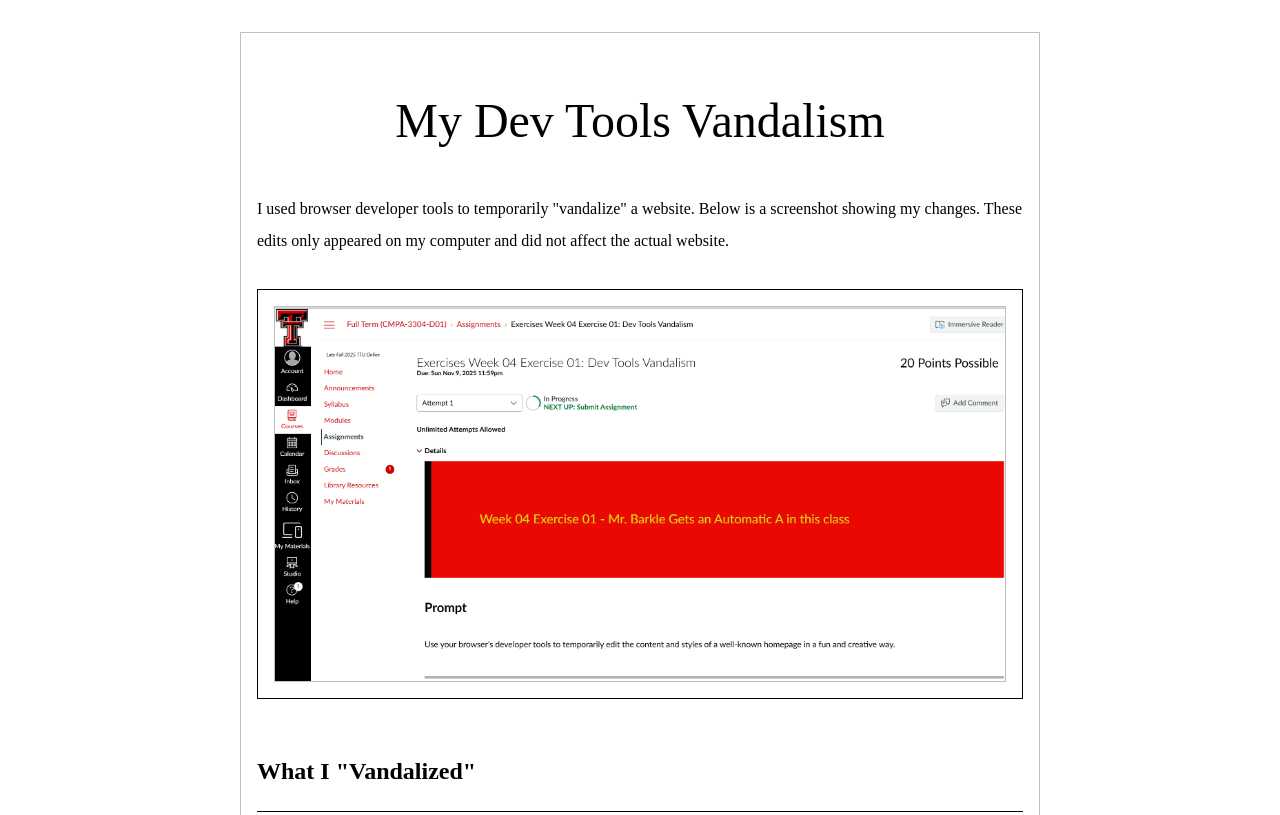
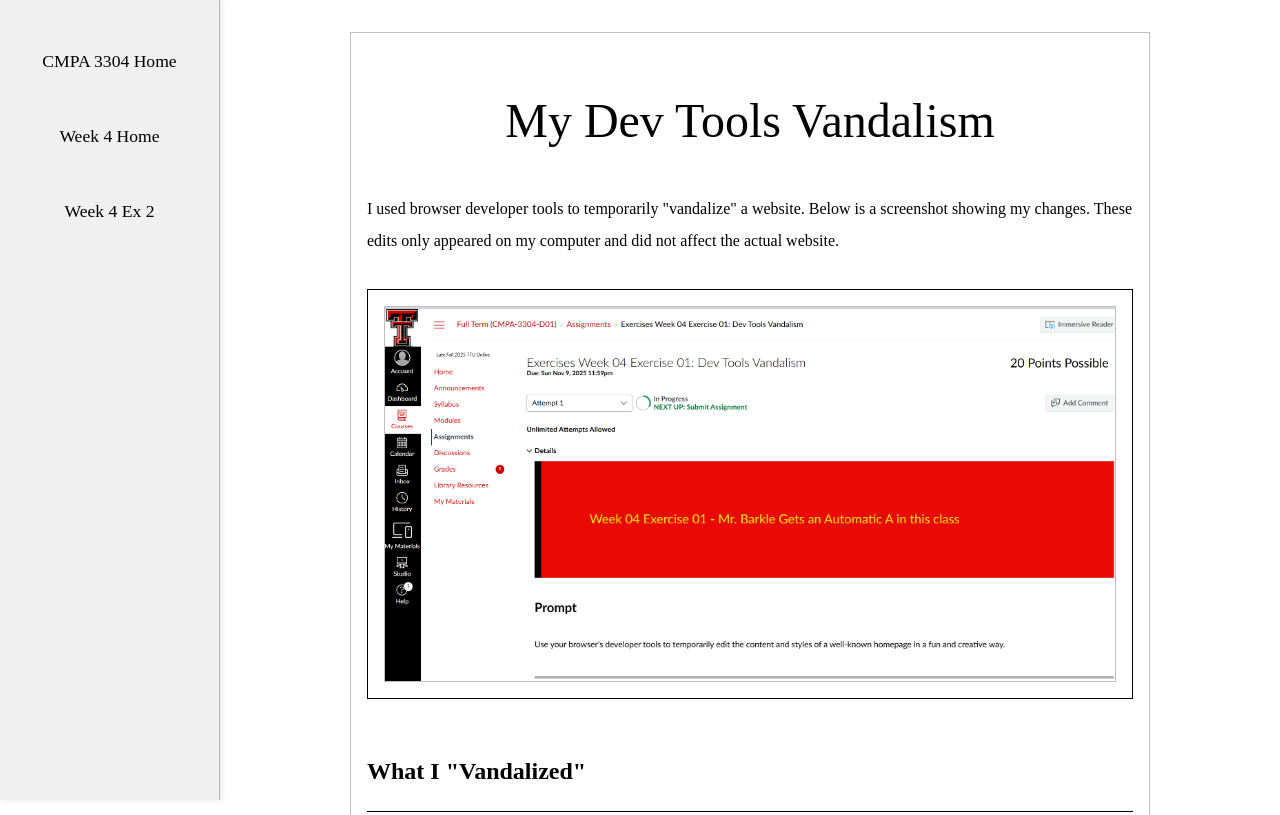
Before and after one commit to JASYTIONLINE/r72-jasyti-cmpa-3304-portfolio, a plain HTML site: page content/w4-coursework/Week-04-excercise-01/index.html in a window 1280 px wide. Shown: the top 815 px of the page. Drawn offline with Linux system fonts and the light colour scheme.

```diff
--- a/content/w4-coursework/Week-04-excercise-01/index.html
+++ b/content/w4-coursework/Week-04-excercise-01/index.html
@@ -7,6 +7,14 @@
   <title>Week 04 Exercise 01 - My Dev Tools Vandalism</title>
   <link rel="stylesheet" href="./style.css" />
 </head>
+<header class="sidebar">
+  <nav class="nav-vertical">
+    <a href="../../../index.html" class="nav-link">CMPA 3304 Home</a>
+    <a href="../index.html" class="nav-link">Week 4 Home</a>
+    <a href="../index.html" class="nav-link">Week 4 Ex 2</a>
+  </nav>
+</header>
+
 
 <body>
   <main>
--- a/content/w4-coursework/Week-04-excercise-01/style.css
+++ b/content/w4-coursework/Week-04-excercise-01/style.css
@@ -59,3 +59,49 @@ p {
     margin: 0 auto;
     border: 1px solid rgba(0, 0, 0, 0.25);
 }
+/* =======================
+   Vertical Sidebar Navigation
+   ======================= */
+.sidebar {
+  position: fixed;          /* keeps it pinned on scroll */
+  top: 0;
+  left: 0;
+  height: 100vh;            /* full screen height */
+  width: 220px;             /* sidebar width */
+  background-color: #f0f0f0;
+  border-right: 1px solid rgba(0, 0, 0, 0.25);
+  box-shadow: 2px 0 6px rgba(0, 0, 0, 0.1);
+  padding-top: 2rem;
+  display: flex;
+  flex-direction: column;
+  align-items: center;
+  z-index: 100;
+}
+
+.nav-vertical {
+  display: flex;
+  flex-direction: column;
+  gap: 1rem;
+  width: 100%;
+}
+
+.nav-link {
+  display: block;
+  width: 100%;
+  text-align: center;
+  padding: 0.75rem 0;
+  color: #000;
+  text-decoration: none;
+  font-size: 1.1rem;
+  font-weight: 500;
+  transition: background 0.2s ease-in-out;
+}
+
+.nav-link:hover {
+  background-color: #ddd;
+}
+
+/* Push main content over so it’s not hidden behind the sidebar */
+main {
+  margin-left: 220px;
+}
```
